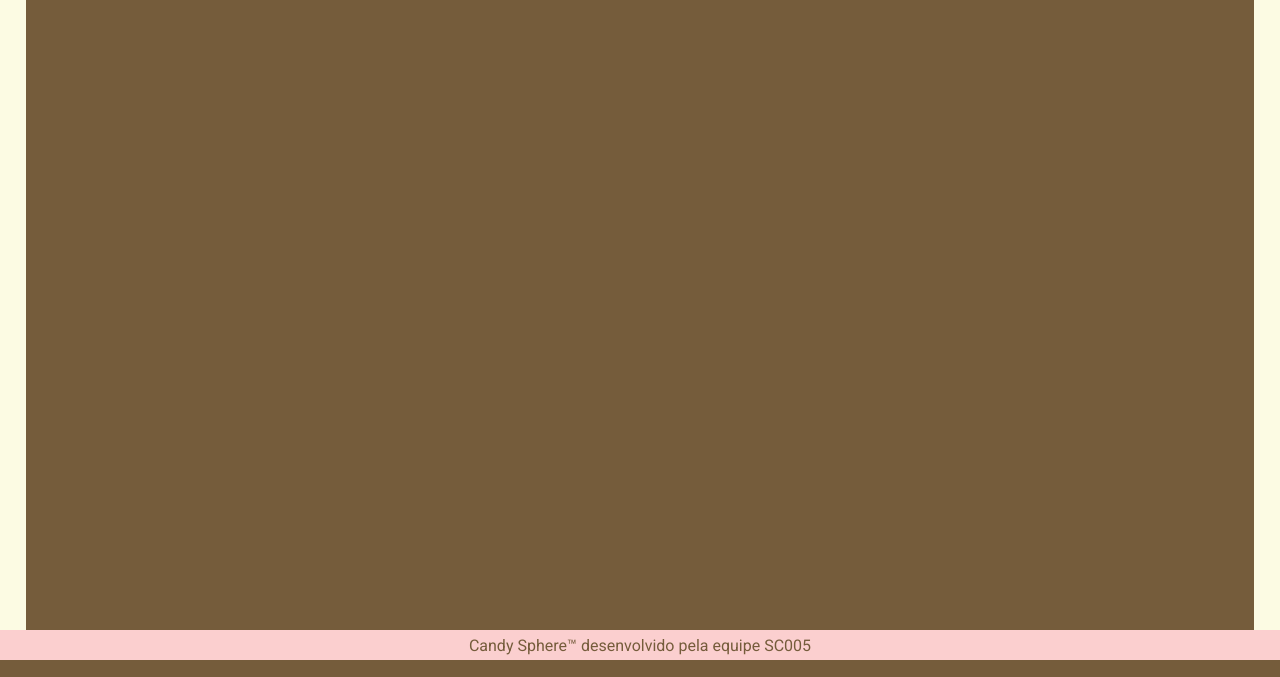
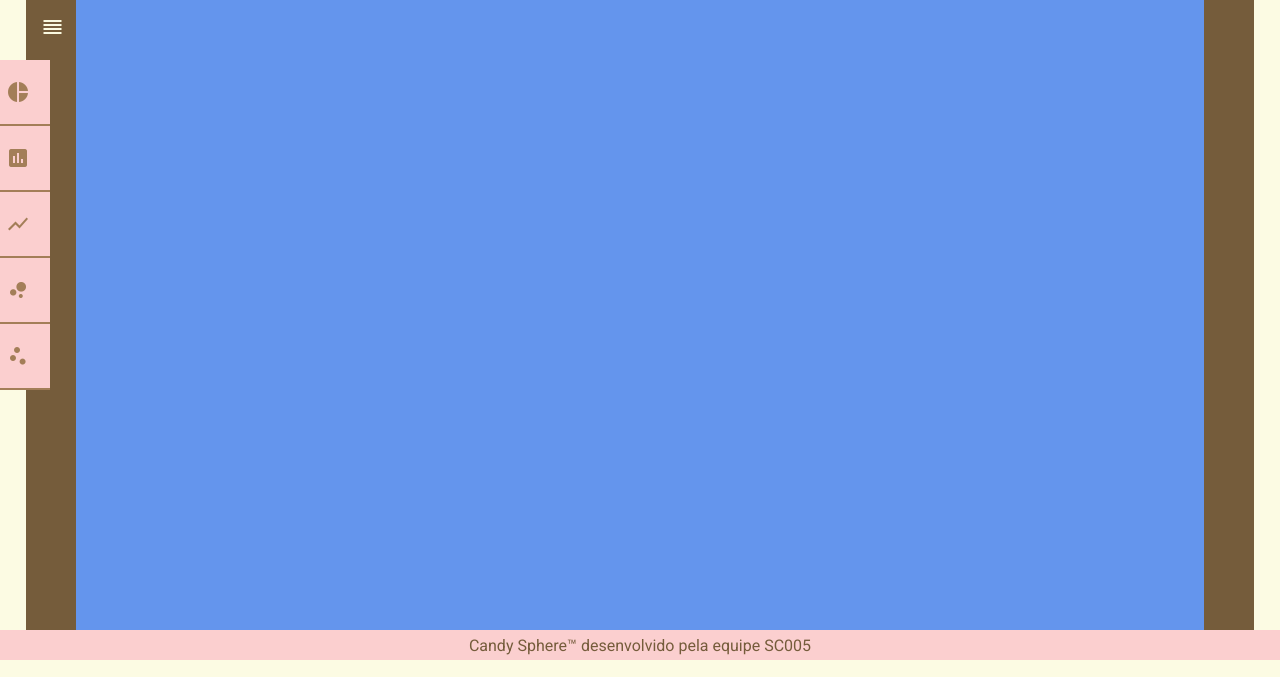
Before and after one commit to DHSC05G04/candySphere, a Node server app: page /financeiro in a window 1280 px wide. Shown: the part 186-863 px from the top of the page. Run offline with Node 20, Linux system fonts and the light colour scheme.

Commit message:
Adequção do menu lateral aba-financeiro

```diff
--- a/public/stylesheets/style.css
+++ b/public/stylesheets/style.css
@@ -11,7 +11,7 @@
 }
 
 body {
-    background-color:var(--color1);
+    background-color: var(--color1);
     margin: 0;
     font-family: "roboto";
     font-size: 16px;
@@ -43,7 +43,7 @@ header {
     width: 96%;
     align-self: center;
     height: var(--headerHeight);
-    background-color:var(--color5);
+    background-color: var(--color5);
 }
 
 header #logo {
@@ -101,7 +101,7 @@ header ul {
     align-items: flex-end;
     flex-wrap: wrap;
     margin: 10px 0 0 0;
-    padding:0;
+    padding: 0;
 }
 
 header li {
@@ -139,7 +139,7 @@ footer {
     align-items: center;
     justify-content: center;
     position: fixed;
-    bottom:0;
+    bottom: 0;
     width: 100vw;
     height: var(--footerHeight);
     background-color: var(--color2);
@@ -191,7 +191,7 @@ form h2 {
     font-size: 1.5em;
 }
 
-form label{
+form label {
     min-width: 250px;
     width: 30vw;
     margin: 10px;
@@ -289,3 +289,93 @@ main {
     color: var(--color5);
     background-color: var(--color1);
 }
+
+/*###### FINANCEIRO#########*/
+
+/*Configuração do menu Lateral*/
+
+main#financeiro * {
+    margin-left:5 px;
+    padding: 0px;
+
+}
+
+ aside#painel {
+    height: 80vh;
+    width: 300px;
+
+    position: absolute;
+
+
+    transition: all .2s linear;
+    left: -250px;
+}
+
+main#financeiro #check {
+    display: none;
+}
+
+main#financeiro label span#icone-sanduiche {
+    cursor: pointer;
+    padding: 15px;
+    position: absolute;
+    z-index: 1;
+}
+
+aside#painel nav {
+    width: 100%;
+    position: absolute;
+    top: 60px;
+}
+
+aside#painel nav a {
+    text-decoration: none;
+}
+
+main#financeiro aside#painel nav a div.link{
+    background-color: var(--color2);
+    padding: 20px;
+    font-family: arial;
+    font-size: 12pt;
+    transition: all .2s linear;
+    color:var(--color4);
+    border-bottom: 2px solid var(--color4);
+    opacity: 1;
+    padding-left: 100px;
+    display: flex;
+    justify-content: space-between;
+}
+main#financeiro aside#painel nav a div.link:hover{
+    background-color:var(--color4);
+    color: var(--color2);
+
+}
+main#financeiro nav :hover{
+    background-color: var(--color4);
+    color: var(--color2);
+}
+
+
+main#financeiro input#check:checked~#painel {
+    transform: translatex(250px);
+    background-color: var(--color5);
+    transition: all .4s linear;
+    opacity: 1;
+    text-align: center;
+    box-shadow: 0px 0px 9px black;
+}
+main#financeiro input#check:checked ~ #painel nav a div.link{
+    background-color: var(--color2);
+}
+main#financeiro input#check:checked ~ #painel nav a div.link:hover{
+    color: var(--color2);
+    background-color: var(--color4);
+}
+main#financeiro section{
+    background-color: cornflowerblue;
+
+    width: 100%;
+    margin-right:50px ;
+    margin-left:50px ;
+    height: 80vh;
+  }
--- a/views/financeiro.ejs
+++ b/views/financeiro.ejs
@@ -8,6 +8,39 @@
         <%- include('./partials/header') %>
 
         <main id="financeiro">
+            <input type="checkbox" id="check" >
+            <label  for="check"><span id="icone-sanduiche" class="material-icons">reorder</span></label>
+            <aside id="painel">
+                <nav>
+                    <a  href="#">
+                        <div id="teste" class="link">Relatorio - 1 <span class="material-icons">
+                         pie_chart
+                         </span></div>
+                    </a>
+                    <a href="#">
+                        <div class="link">Relatorio - 2<span class="material-icons">
+                         insert_chart
+                         </span></div>
+                    </a>
+                    <a href="#">
+                        <div class="link">Relatorio - 3<span class="material-icons">
+                         show_chart
+                         </span></div>
+                    </a>
+                    <a href="#">
+                        <div class="link">Relatorio - 4<span class="material-icons">
+                         bubble_chart
+                         </span></div>
+                    </a>
+                    <a href="#">
+                        <div class="link">Relatorio - 5<span  class="material-icons">
+                         scatter_plot
+                         </span></div>
+                    </a>
+                </nav>
+
+             </aside>
+             <section></section>
 
         </main>
 
```
